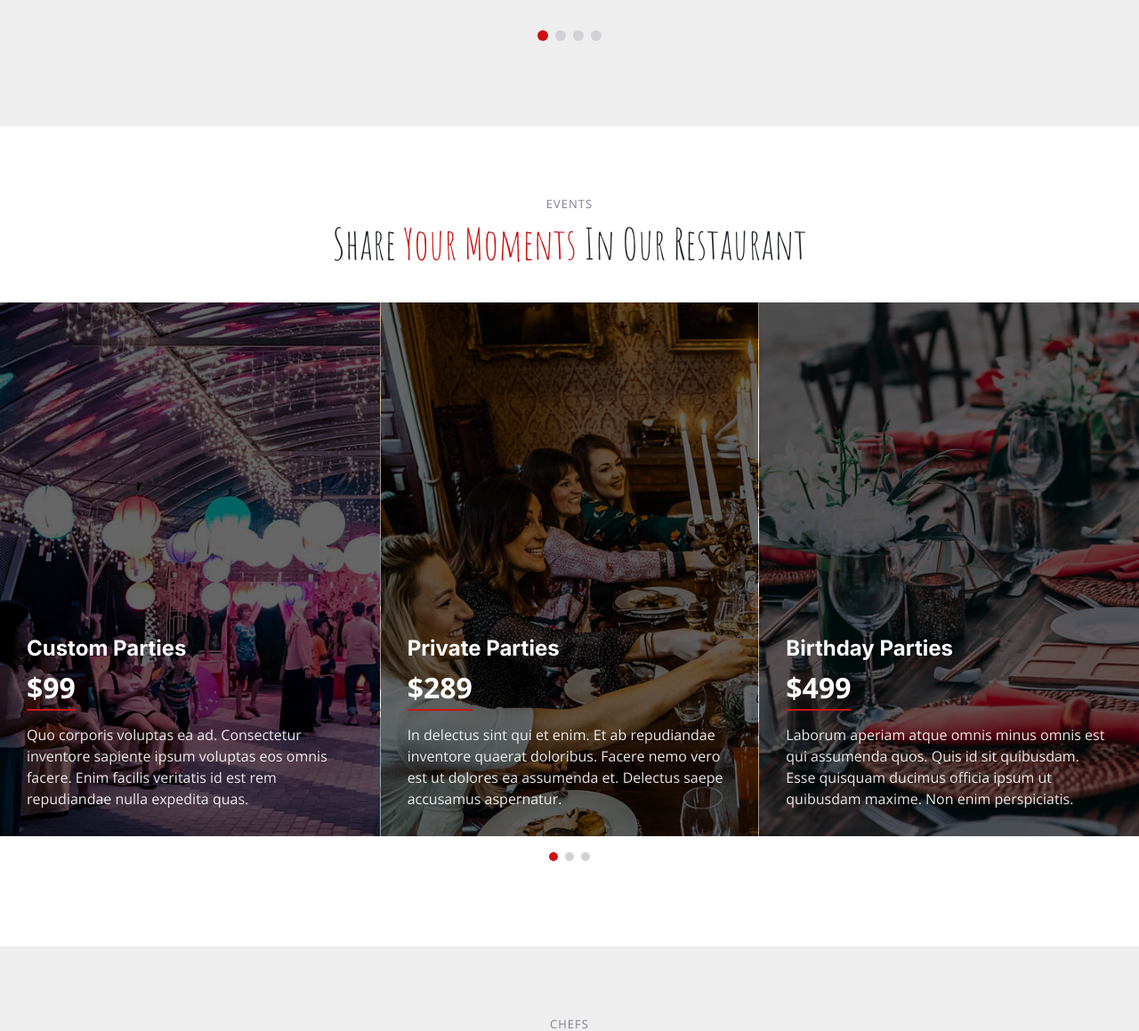
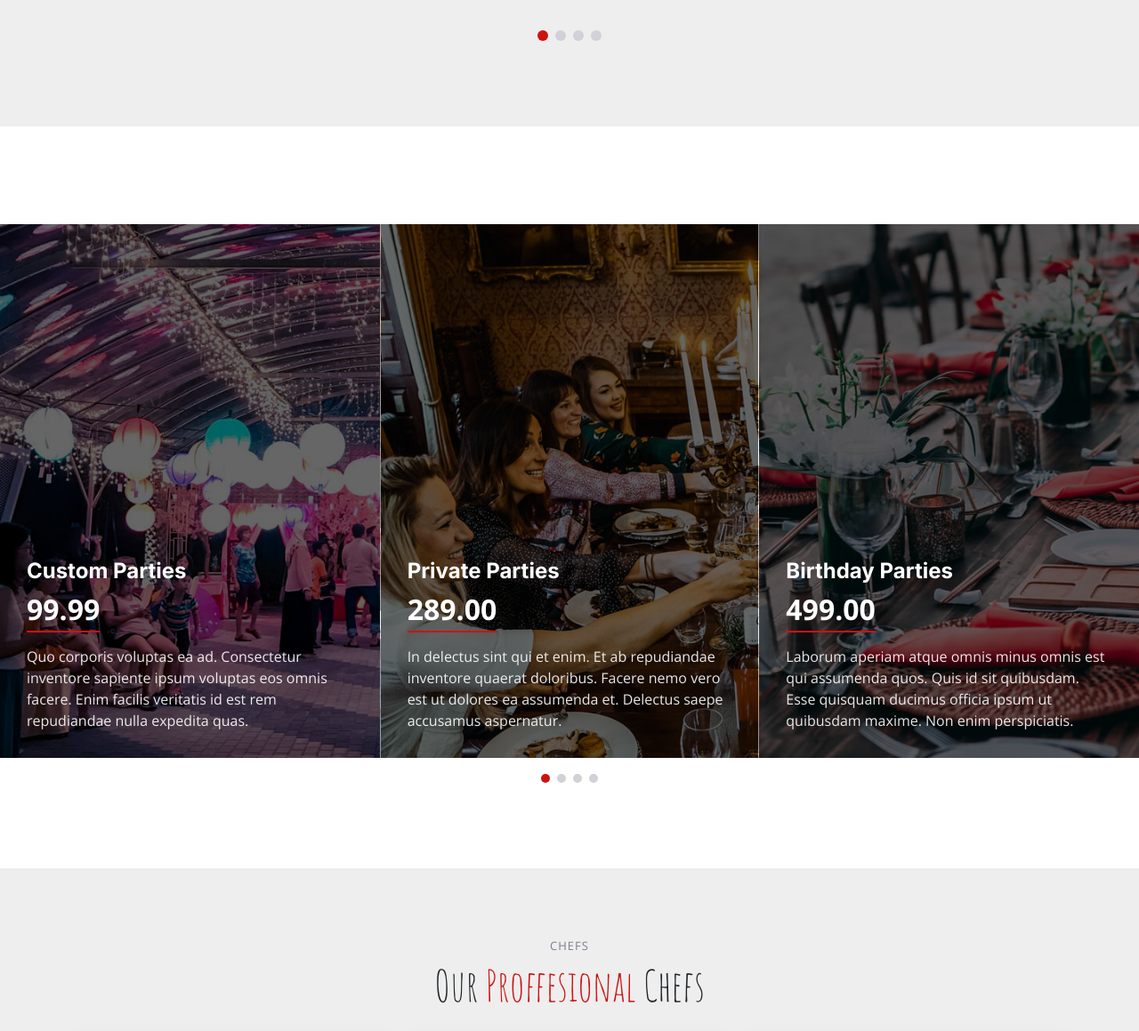
Before and after one commit to bikash829/yummy, a Django app: page / in a window 1280 px wide. Shown: the part 4259-5418 px from the top of the page at 89% size. Run offline with Django 5.2, Linux system fonts and the light colour scheme; data comes from the database, SQL or seed files in the repository; both versions use the stored data as it was after the commit; some libraries are stand-ins or nearby versions.

Commit message:
o Admin can event menu title o Admin can add Events Details (Event Name, Price, Details)

```diff
--- a/section_content/admin.py
+++ b/section_content/admin.py
@@ -11,7 +11,7 @@
     MenuCategory,
     MenuItem,
     MenuIngredient,
-    Testimonials,
+    Testimonials, #***
     Events,
     Chef,
     BookingFormSection,
--- a/templates/layouts/_base.html
+++ b/templates/layouts/_base.html
@@ -463,25 +463,31 @@
       </section><!-- End Testimonials Section -->
 
       <!-- ======= Events Section ======= -->
-      <section id="events" class="events">
+      <section id="{{events.tab_id}}" class="events">
         <div class="container-fluid" data-aos="fade-up">
 
           <div class="section-header">
-            <h2>Events</h2>
-            <p>Share <span>Your Moments</span> In Our Restaurant</p>
+            <h2>{{events.section_name}}</h2>
+            <p>{{events.section_title}}</p>
+            {% comment %} <p>Share <span>Your Moments</span> In Our Restaurant</p> {% endcomment %}
           </div>
 
           <div class="slides-3 swiper" data-aos="fade-up" data-aos-delay="100">
             <div class="swiper-wrapper">
 
-              <div class="swiper-slide event-item d-flex flex-column justify-content-end" style="background-image: url({% static 'assets/img/events-1.jpg' %})">
-                <h3>Custom Parties</h3>
-                <div class="price align-self-start">$99</div>
-                <p class="description">
-                  Quo corporis voluptas ea ad. Consectetur inventore sapiente ipsum voluptas eos omnis facere. Enim facilis veritatis id est rem repudiandae nulla expedita quas.
-                </p>
-              </div><!-- End Event item -->
+              {% for event in events.event_contents %}
+                <div class="swiper-slide event-item d-flex flex-column justify-content-end" style="background-image: url({{event.background_image}})">
+                {% comment %} <div class="swiper-slide event-item d-flex flex-column justify-content-end" style="background-image: url({% static 'assets/img/events-1.jpg' %})"> {% endcomment %}
+                  <h3>{{event.event_title}}</h3>
+                  <div class="price align-self-start">{{event.fees}}</div>
+                  <p class="description">
+                    {{event.description}}
+                  </p>
+                </div><!-- End Event item -->
+              {% endfor %}
 
+
+{% comment %}
               <div class="swiper-slide event-item d-flex flex-column justify-content-end" style="background-image: url({% static 'assets/img/events-2.jpg' %})">
                 <h3>Private Parties</h3>
                 <div class="price align-self-start">$289</div>
@@ -497,7 +503,7 @@
                   Laborum aperiam atque omnis minus omnis est qui assumenda quos. Quis id sit quibusdam. Esse quisquam ducimus officia ipsum ut quibusdam maxime. Non enim perspiciatis.
                 </p>
               </div><!-- End Event item -->
-
+   {% endcomment %}
             </div>
             <div class="swiper-pagination"></div>
           </div>
--- a/yummy/views.py
+++ b/yummy/views.py
@@ -57,8 +57,15 @@
         },
 
 
+        # Events Data
 
-        'events': Events.objects.all(),
+        'events': {
+            'section' : Section.objects.get(site_menu__tab_id='events'),
+            'tab_id' : 'events',
+            'event_contents': Events.objects.all(),
+        },
+        # 'events': Events.objects.all(),
+
         'chef': Chef.objects.all(),
         'booking_form_section': BookingFormSection.objects.all(),
         'gallery': Gallery.objects.all(),
```
Also changed, not shown: db.sqlite3, static/img/event/events-2_wNu2XEy.jpg (added), static/img/event/events-3_P7gK2vP.jpg (added).
